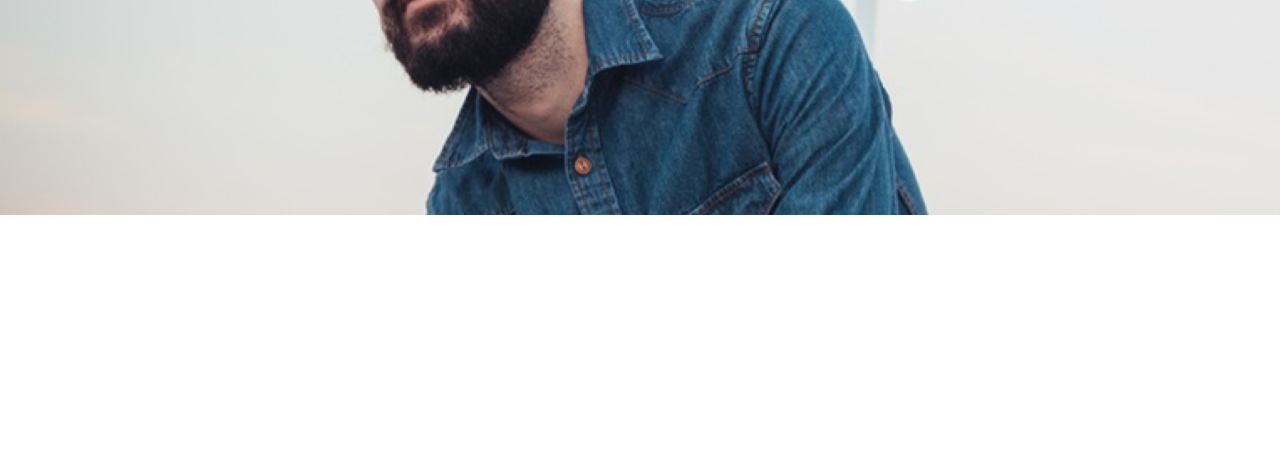
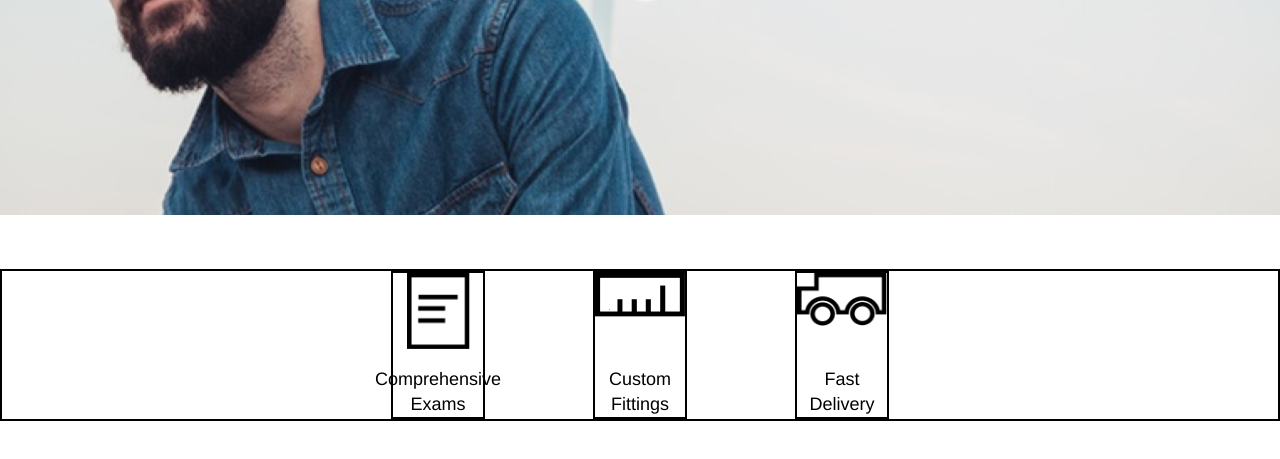
Before and after one commit to shyamnair1487/Tortoiseshell_Optics, a plain HTML site: page index.html in a window 1280 px wide. Shown: the part 361-820 px from the top of the page. Drawn offline with Linux system fonts and the light colour scheme.

Commit message:
Added css and html for first support section

```diff
--- a/index.html
+++ b/index.html
@@ -27,5 +27,20 @@
         </div>
       </div>
     </header>
+    <!-- Supporting Section -->
+    <div class="supporting">
+      <div class="service comp">
+        <img src="resources/images/paper-icon.png" alt="paper">
+        <p>Comprehensive Exams</p>
+      </div>
+      <div class="service fittings">
+        <img src="resources/images/ruler-icon.png" alt="ruler">
+        <p>Custom Fittings</p>
+      </div>
+      <div class="service truck">
+        <img src="resources/images/truck-icon.png" alt="truck">
+        <p>Fast Delivery</p>
+      </div>
+    </div>
   </body>
 </html>
--- a/resources/css/style.css
+++ b/resources/css/style.css
@@ -19,6 +19,7 @@ header {
   background-image: url("../images/glasses-bg.png");
   background-repeat: no-repeat;
   background-size: cover;
+  background-position: center;
   height: 30rem;
   padding: 1rem 0;
 }
@@ -64,3 +65,44 @@ header .flex {
   margin-top: 10rem;
   margin-right: -2rem;
 }
+
+/**** Supporting *****/
+
+.supporting {
+  display: flex;
+  align-items: center;
+  justify-content: center;
+  margin: 3rem auto;
+  border: 2px solid black;
+}
+
+.service {
+  display: flex;
+  flex-direction: column;
+  justify-content: space-between;
+  align-items: center;
+  border: 2px solid black;
+  height: 8rem;
+  width: 5rem;
+}
+
+.service.comp, .service.fittings {
+  margin-right: 6rem;
+}
+
+.service p {
+  text-align: center;
+}
+
+.comp img {
+  width: 3.5rem;
+
+}
+
+.fittings img {
+  width: 5rem;
+}
+
+.truck img {
+  width: 5rem;
+}
```
